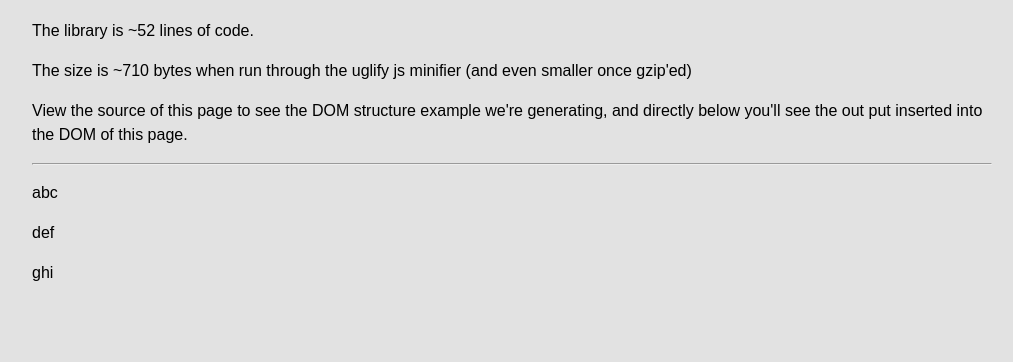
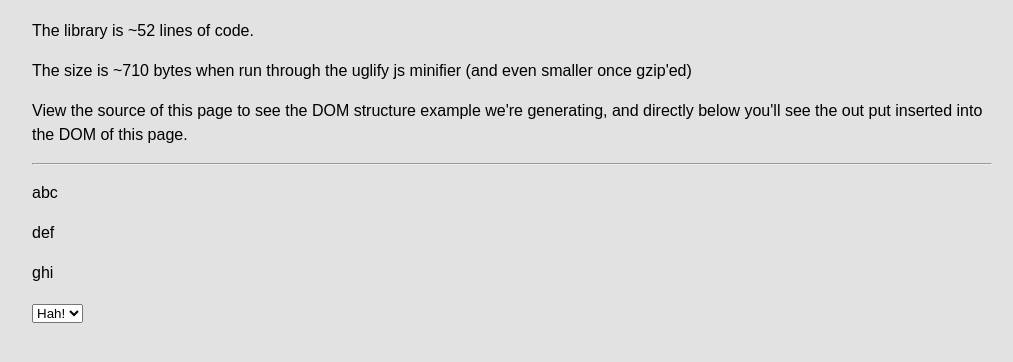
Before and after one commit to Integralist/DOM-Builder, a plain HTML site: page index.html in a window 1280 px wide. Shown: the part 72-434 px from the top of the page, without its empty margins (128-1141 px from the left). Drawn offline with Linux system fonts and the light colour scheme.

Commit message:
Add HTML attributes to the API

```diff
--- a/dombuilder.js
+++ b/dombuilder.js
@@ -21,6 +21,26 @@
                 return classes.length ? ' class="' + classes.join(' ') + '"' : '';
             },
 
+            add_attribute: function(attributes) {
+                if (!attributes) {
+                    return '';
+                }
+
+                var len   = attributes.length,
+                    attrs = [],
+                    data, key, prop;
+
+                while (len--) {
+                    data = attributes[len].split('=');
+                    key  = data[0].substring(1);
+                    prop = data[1].substring(0, data[1].length-1);
+
+                    attrs.push(' ' + key + '="' + prop + '"');
+                }
+
+                return attrs.join(' ');
+            },
+
             content: function() {
                 var counter = 0,
                     limit = arguments.length;
@@ -40,16 +60,18 @@
             },
 
             create: function(tag) {
-                var tag, id, classes;
+                var tag, id, classes, attributes;
 
                 id = /#([^.]+)/.exec(tag);
                 id = (id) ? id[1] : ''; // `exec` returns `null` if there is no match
 
                 classes = tag.split('.').splice(1); // remove the first index which should be the tag
 
-                tag = tag.match(/[^#.]+/)[0];
+                attributes = tag.match(/\[[^\]]+\]/g); // e.g. ["[width=100]", "[blah=abc]"]
 
-                this.structure += '<' + tag + '' + this.add_class(classes) + '' + this.add_id(id) + '>';
+                tag = tag.match(/[^#.\[\]]+/)[0];
+
+                this.structure += '<' + tag + '' + this.add_class(classes) + '' + this.add_id(id) + '' + this.add_attribute(attributes) + '>';
                 this.storage.tags.push(tag); // store the current tag so we can close off the element after all sub content is added.
 
                 return this; // we return `this` so we can chain method calls
--- a/index.html
+++ b/index.html
@@ -35,6 +35,9 @@
                 ),
                 DOM.create('div#js-b.x.y.z').content(
                     DOM.create('p#js-c.some_other_class').content('ghi')
+                ),
+                DOM.create('select').content(
+                    DOM.create('option[value=1][data-test=123]').content('Hah!')
                 )
             );
 
--- a/module_dombuilder.js
+++ b/module_dombuilder.js
@@ -6,6 +6,9 @@ define(['dombuilder'], function($) {
         ),
         $.create('div#js-b.x.y.z').content(
             $.create('p#js-c.some_other_class').content('ghi')
+        ),
+        $.create('select').content(
+            $.create('option[value=1][data-test=123]').content('Hah!')
         )
     );
 
```
Also changed, not shown: 1 other file.
